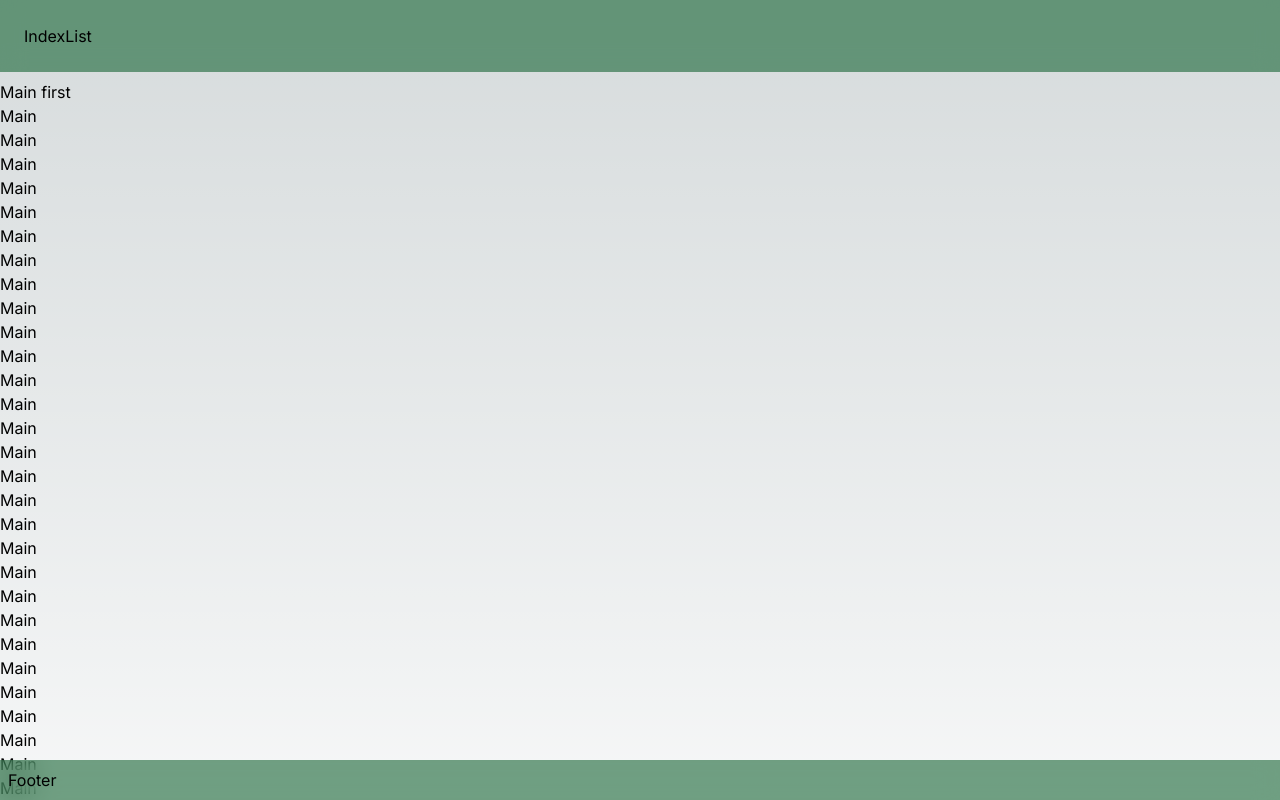
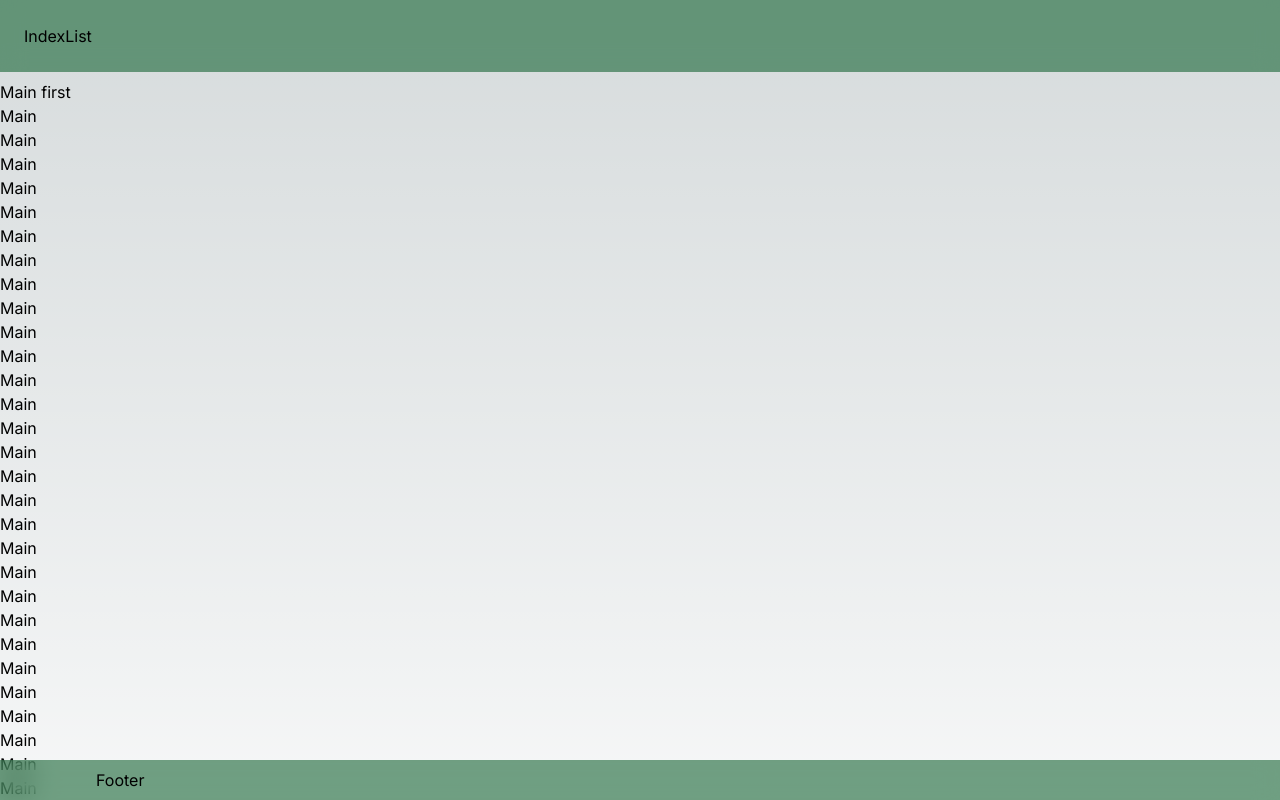
Before and after one commit to julioformiga/wodka_workshop, a Next.js app: page / in a window 1280 px wide. Shown: the top 800 px of the page. Built offline with nearby package versions, Linux system fonts and the light colour scheme.

Commit message:
chg: footer test

```diff
--- a/pages/footer.tsx
+++ b/pages/footer.tsx
@@ -1,7 +1,7 @@
 export default function Footer() {
 	return (
-		<footer className="w-full fixed bottom-0 p-2 z-50 bg-green-800/60 backdrop-blur-md">
-			<div>Footer</div>
+		<footer className="w-full fixed flex bottom-0 p-2 px-24 z-50 bg-green-800/60 backdrop-blur-md">
+			<div className="flex-row object-right">Footer</div>
 		</footer>
 	);
 }
```
